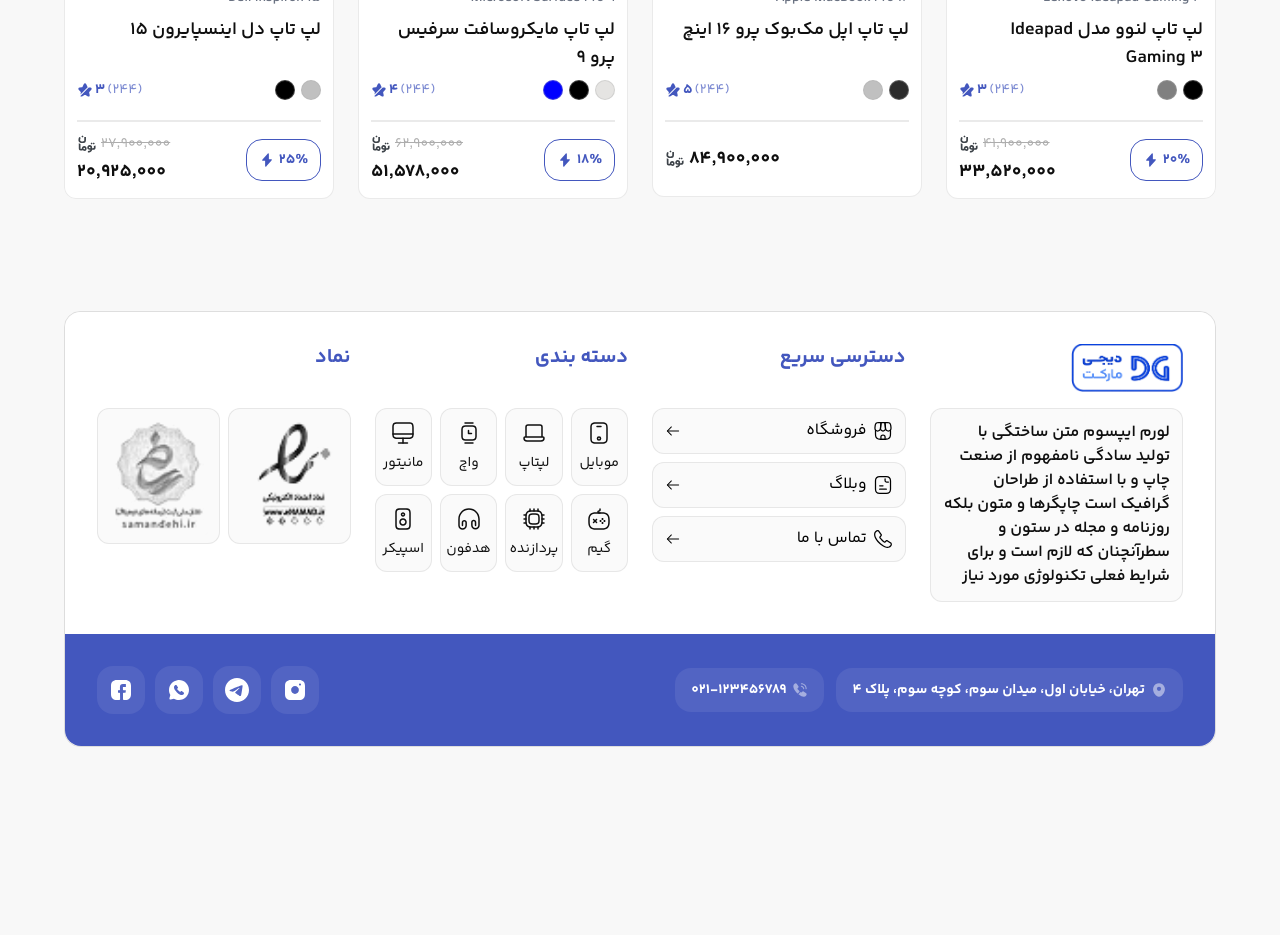
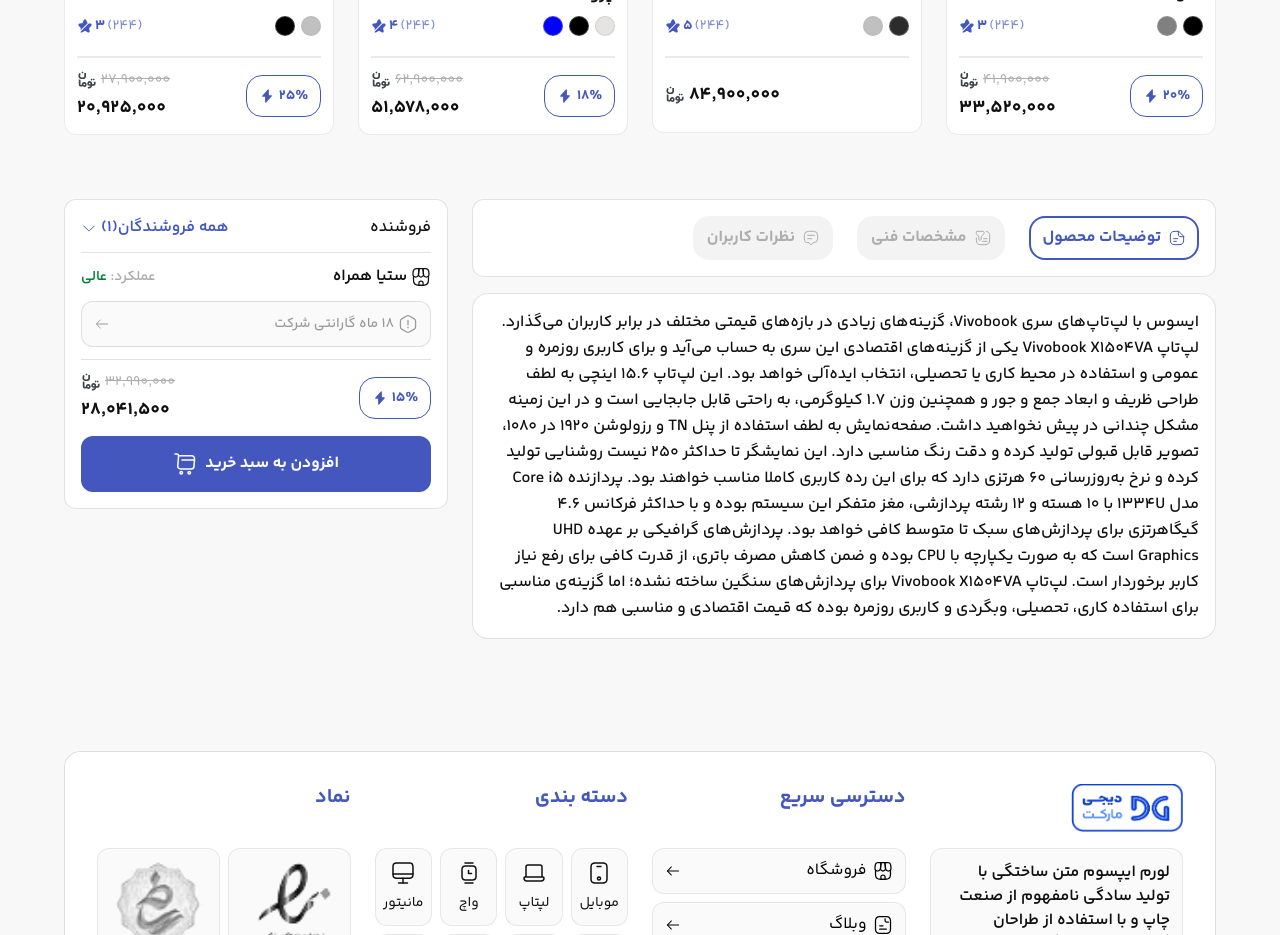
Before and after one commit to Amirmohamads1383/digi-market, a React (Vite) app: page /product/1 in a window 1280 px wide. Shown: the part 1480-2415 px from the top of the page. Before the commit the page ends 2239 px from the top, so only its background shows below. Built offline with nearby package versions, Linux system fonts and the light colour scheme.

Commit message:
Fix Features Component

```diff
--- /dev/null
+++ b/src/component/SingleProduct/Features.jsx
@@ -0,0 +1,140 @@
+import React, { useState } from "react";
+import Purchase from "./component/Purchase";
+
+export default function Features({ product }) {
+  const [activeTab, setActiveTab] = useState(1);
+
+  const tabs = [
+    {
+      id: 1,
+      label: "توضیحات محصول",
+      content: (
+        <div className="font-medium text-base/relaxed text-Title">
+          {product?.description}
+        </div>
+      ),
+      icon: (
+        <svg
+          xmlns="http://www.w3.org/2000/svg"
+          width={16}
+          height={16}
+          viewBox="0 0 24 24"
+          fill="none"
+        >
+          <path
+            d="M22 10v5c0 5-2 7-7 7H9c-5 0-7-2-7-7V9c0-5 2-7 7-7h5"
+            stroke="currentColor"
+            strokeWidth={1.5}
+            strokeLinecap="round"
+            strokeLinejoin="round"
+          />
+          <path
+            d="M22 10h-4c-3 0-4-1-4-4V2zM7 13h6m-6 4h4"
+            stroke="currentColor"
+            strokeWidth={1.5}
+            strokeLinecap="round"
+            strokeLinejoin="round"
+          />
+        </svg>
+      ),
+    },
+    {
+      id: 2,
+      label: "مشخصات فنی",
+      content: (
+        <ul className="flex flex-col">
+          {product?.specs.map((spec) => (
+            <li className="flex px-3 py-3.5 rounded-md odd:bg-transparent even:bg-Caption/25 *:text-sm">
+              <span className="font-semibold text-Caption w-1/4">{spec?.title} :</span>
+              <span className="text-Title font-bold">{spec?.value}</span>
+            </li>
+          ))}
+        </ul>
+      ),
+      icon: (
+        <svg
+          xmlns="http://www.w3.org/2000/svg"
+          width={16}
+          height={16}
+          viewBox="0 0 24 24"
+          fill="none"
+        >
+          <path
+            d="M3.35 2h8.9c.74 0 1.35.61 1.35 1.35v1.48c0 .54-.34 1.21-.67 1.55l-2.9 2.56c-.4.34-.67 1.01-.67 1.55v2.9c0 .4-.27.94-.61 1.15l-.94.61c-.88.54-2.09-.07-2.09-1.15v-3.57c0-.47-.27-1.08-.54-1.42l-2.56-2.7c-.34-.34-.61-.94-.61-1.35V3.41C2 2.61 2.61 2 3.35 2"
+            stroke="currentColor"
+            strokeWidth={1.5}
+            strokeMiterlimit={10}
+            strokeLinecap="round"
+            strokeLinejoin="round"
+          />
+          <path
+            d="M2 12v3c0 5 2 7 7 7h6c5 0 7-2 7-7V9c0-3.12-.78-5.08-2.59-6.1-.51-.29-1.53-.51-2.46-.66M13 13h5m-7 4h7"
+            stroke="currentColor"
+            strokeWidth={1.5}
+            strokeLinecap="round"
+            strokeLinejoin="round"
+          />
+        </svg>
+      ),
+    },
+    {
+      id: 3,
+      label: "نظرات کاربران",
+      content: <div className="mt-6"></div>,
+      icon: (
+        <svg
+          xmlns="http://www.w3.org/2000/svg"
+          width={16}
+          height={16}
+          viewBox="0 0 24 24"
+          fill="none"
+        >
+          <path
+            d="M8.5 19H8c-4 0-6-1-6-6V8q0-6 6-6h8q6 0 6 6v5q0 6-6 6h-.5c-.31 0-.61.15-.8.4l-1.5 2c-.66.88-1.74.88-2.4 0l-1.5-2c-.16-.22-.53-.4-.8-.4"
+            stroke="currentColor"
+            strokeWidth={1.5}
+            strokeMiterlimit={10}
+            strokeLinecap="round"
+            strokeLinejoin="round"
+          />
+          <path
+            d="M7 8h10M7 13h6"
+            stroke="currentColor"
+            strokeWidth={1.5}
+            strokeLinecap="round"
+            strokeLinejoin="round"
+          />
+        </svg>
+      ),
+    },
+  ];
+
+  return (
+    <section className="container pt-12 lg:pt-16 flex flex-col lg:flex-row items-start gap-6">
+      <div className="flex flex-col gap-4 w-full">
+        <div className="p-4 bg-white border border-Caption/35 rounded-xl">
+          <ul className="flex items-start gap-6">
+            {tabs.map((tab) => (
+              <li
+                key={tab.id}
+                className={`flex items-center justify-center gap-2 border-2 font-bold text-base px-3 py-2 rounded-2xl cursor-pointer transition-colors ${
+                  activeTab === tab.id
+                    ? "text-Primary bg-transparent border-2 border-Primary "
+                    : "text-Caption bg-Caption/15 border-transparent"
+                }`}
+                onClick={() => setActiveTab(tab.id)}
+              >
+                {tab.icon}
+                {tab.label}
+              </li>
+            ))}
+          </ul>
+        </div>
+        <div className="p-4 bg-white border border-Caption/35 rounded-2xl">
+          {tabs.find((tab) => tab.id === activeTab)?.content}
+        </div>
+      </div>
+      <Purchase product={product} />
+    </section>
+  );
+}
--- a/src/component/SingleProduct/component/ProductInfo.jsx
+++ b/src/component/SingleProduct/component/ProductInfo.jsx
@@ -19,7 +19,7 @@
       {/* warranty */}
       {product?.warranty && <ProductWarranty warranty={product?.warranty} />}
       <div className="flex gap-4 items-start col-span-2">
-        <div className="flex flex-col gap-4 w-full">
+        <div className="flex flex-col gap-4 w-3/4">
           {/* Colors */}
           {product?.colors && <ProductColor colors={product.colors} />}
           {/* Features */}
--- a/src/component/SingleProduct/component/Purchase.jsx
+++ b/src/component/SingleProduct/component/Purchase.jsx
@@ -7,7 +7,7 @@
     ? Math.round(product?.price * (1 - product?.discountPercent / 100))
     : product?.price;
   return (
-    <div className="flex flex-col gap-3 w-full p-4 bg-white border border-Caption/35 rounded-xl">
+    <div className="flex flex-col gap-3 w-1/2 p-4 bg-white border border-Caption/35 rounded-xl">
       <div className="flex items-center justify-between">
         <span className="font-medium text-Title">فروشنده</span>
         <span className="flex items-center justify-center gap-1 font-semibold text-Primary">
--- a/src/page/SingleProduct/SingleProduct.jsx
+++ b/src/page/SingleProduct/SingleProduct.jsx
@@ -3,6 +3,7 @@
 import ProductHero from "../../component/SingleProduct/ProductHero";
 import { useParams } from "react-router";
 import SimilarProducts from "../../component/SingleProduct/SimilarProducts";
+import Features from "../../component/SingleProduct/Features";
 
 export default function SingleProduct() {
   const { id } = useParams();
@@ -51,6 +52,7 @@
       <Breadcrumb />
       <ProductHero product={product} />
       <SimilarProducts currentCat={currentCat} currentProductId={product?.id}/>
+      <Features product={product}/>
     </>
   );
 }
```
